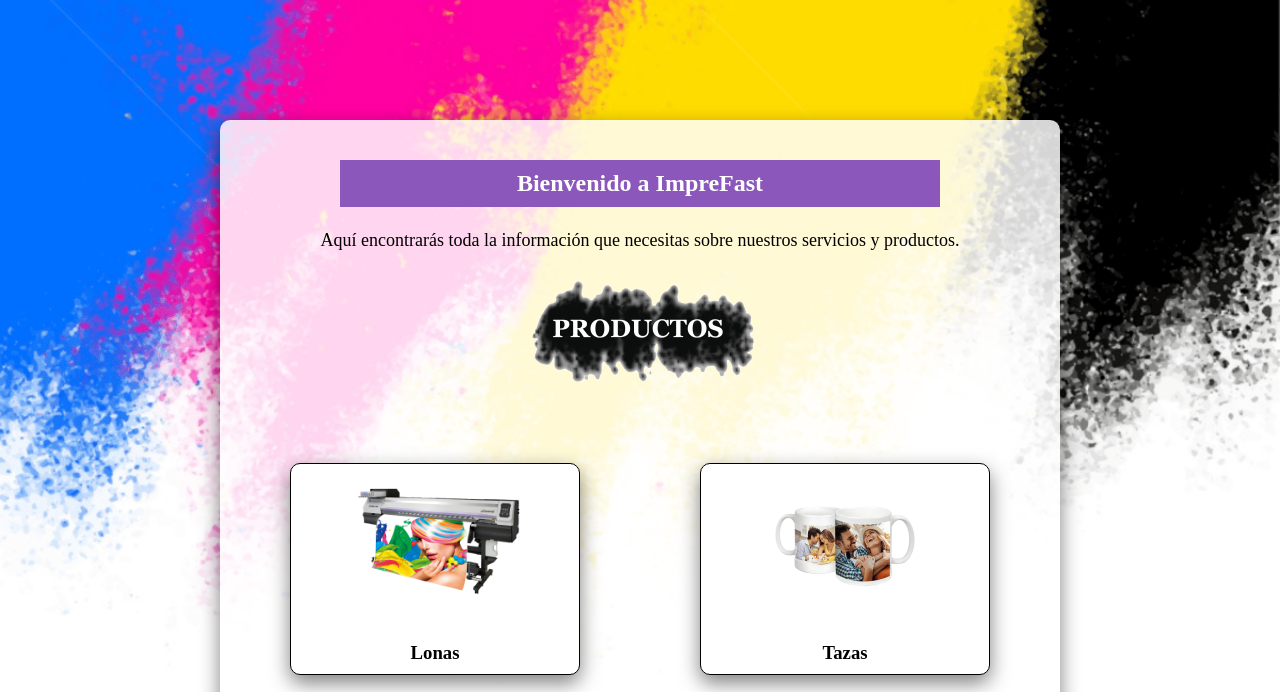
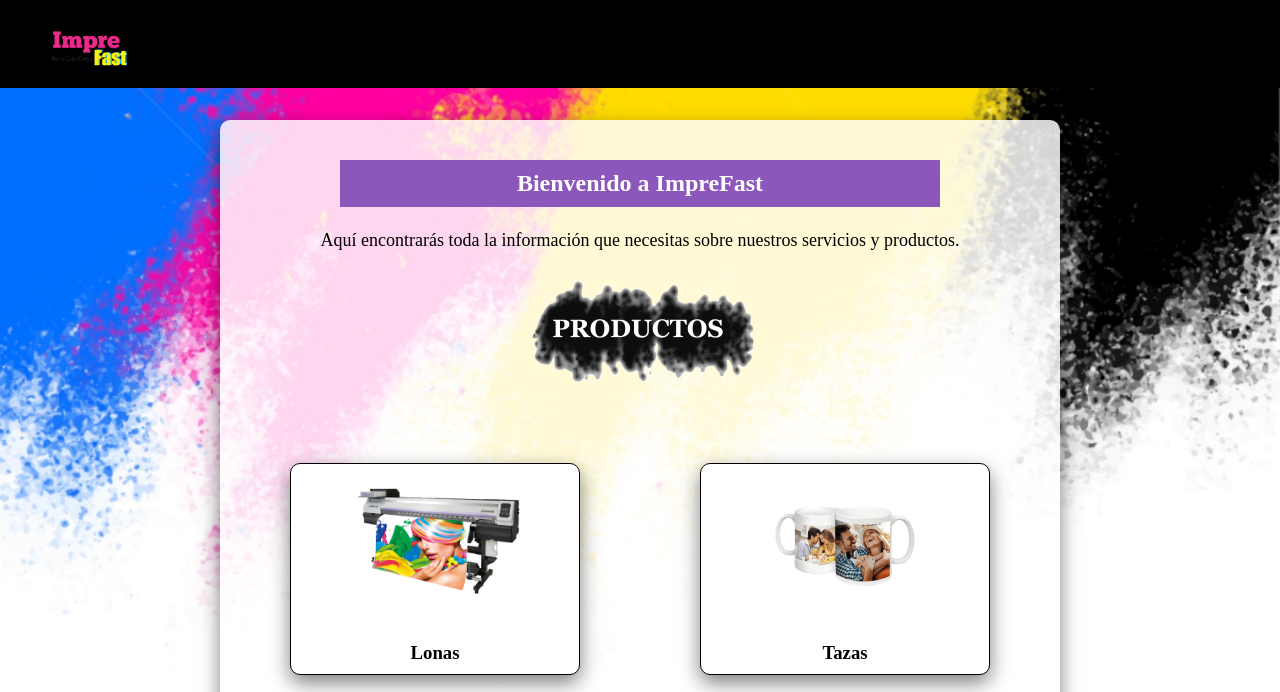
Before and after one commit to kevinfigue47/imprefast.github.io, a plain HTML site: page index.html in a window 1280 px wide. Shown: the top 692 px of the page. Drawn offline with Linux system fonts and the light colour scheme.

Commit message:
qweqweqwe

```diff
--- a/index.html
+++ b/index.html
@@ -9,6 +9,7 @@
 </head>
 <body>
   <header>
+    <img src="imagenes/logo.png" alt="">
   </header>
 
   <main>
```
